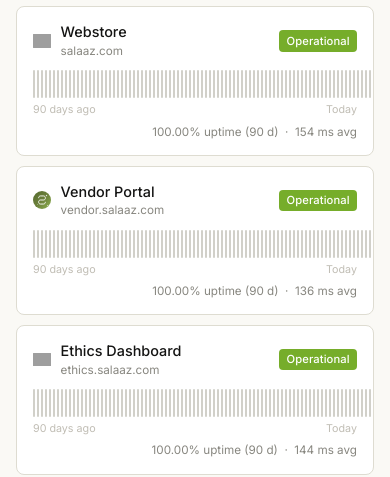
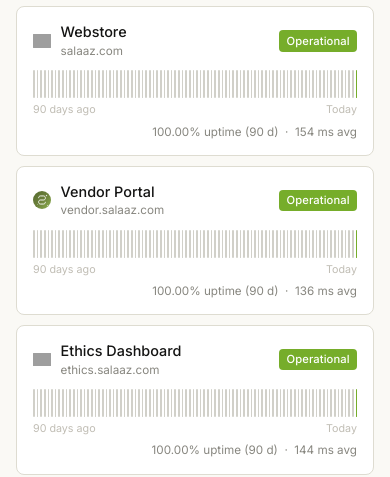
Before and after one commit to Dino-Dan/salaaz-status, a plain HTML site: page status-page/index.html in a window 390 px wide. Shown: the part 232-709 px from the top of the page. Drawn offline with Linux system fonts and the light colour scheme; no server answers; grey boxes are pictures that could not be loaded.

Commit message:
fix: prevent uptime bars overflowing card on mobile
Remove min-width from bars and clip strip overflow so all 90 bars
stay contained within the card on narrow screens.

Co-Authored-By: Claude Sonnet 4.6 <noreply@anthropic.com>

```diff
--- a/status-page/index.html
+++ b/status-page/index.html
@@ -185,11 +185,13 @@
       display: flex;
       gap: 2px;
       height: 28px;
+      overflow: hidden;
+      width: 100%;
     }
 
     .bar {
-      flex: 1;
-      min-width: 2px;
+      flex: 1 1 0;
+      min-width: 0;
       border-radius: 2px;
       cursor: default;
       transition: opacity 0.1s;
```
